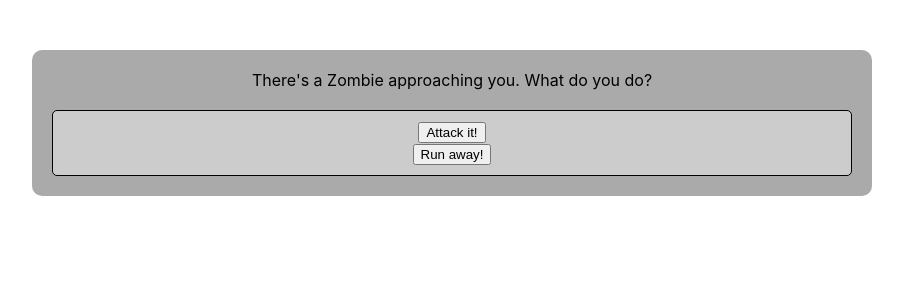
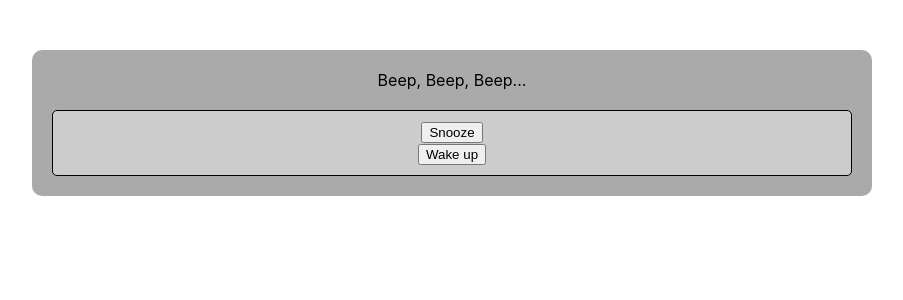
Before and after one commit to dirtykoder/dejavu, a React (Create React App) app: page / in a window 1280 px wide. Shown: the top 300 px of the page, without its empty margins (188-1091 px from the left). Built offline with nearby package versions, Linux system fonts and the light colour scheme; the HTML template or start-up script is replaced by a standard one.

Commit message:
Rework beginning

```diff
--- a/src/App.tsx
+++ b/src/App.tsx
@@ -1,10 +1,10 @@
 import React, { useState } from 'react';
 import './App.css';
-import PageOne from './pages/PageOne';
+import AlarmStarts from './pages/AlarmStarts';
 import { IPageModule } from './types';
 
 const App: React.FC = () => {
-  const [currentPage, setCurrentPage] = useState(PageOne as IPageModule)
+  const [currentPage, setCurrentPage] = useState(AlarmStarts as IPageModule)
 
   return (
     <div className="App">
--- a/src/pages/PageOne.tsx
+++ b/src/pages/AlarmStarts.tsx
@@ -4,23 +4,25 @@ import { Page } from '../components/Page'
 import { Options } from '../components/Options'
 import { Option } from '../components/Option'
 import { IPageComponent } from '../types'
-import ZombieAttacked from './ZombieAttacked'
-import RanAway from './RanAway'
+
+import SnoozeAlarm from './SnoozeAlarm'
+import WakeUp from './WakeUp'
+
 
 const PageContent: IPageComponent = (props) => {
   return (
     <Page>
       <div>
-        There's a Zombie approaching you. What do you do?
+        Beep, Beep, Beep...
       </div>
 
       <Options>
-        <Option onClick={() => props.navigateToPage(ZombieAttacked)}>
-          <div>Attack it!</div>
+        <Option onClick={() => props.navigateToPage(SnoozeAlarm)}>
+          <div>Snooze</div>
         </Option>
 
-        <Option onClick={() => props.navigateToPage(RanAway)}>
-          <div>Run away!</div>
+        <Option onClick={() => props.navigateToPage(WakeUp)}>
+          <div>Wake up</div>
         </Option>
       </Options>
     </Page>
--- a/src/pages/RanAway.tsx
+++ b/src/pages/SnoozeAlarm.tsx
@@ -1,16 +1,18 @@
 import React from 'react'
 
 import { Page } from '../components/Page'
-// import { Options } from '../components/Options'
-// import { Option } from '../components/Option'
+import { Options } from '../components/Options'
+import { Option } from '../components/Option'
 import { IPageComponent } from '../types'
 
 const PageContent: IPageComponent = (props) => {
   return (
     <Page>
       <div>
-        Omg, zombie!!!! Run awaaaayyy!!!
+        You smack your alarm clock and fall back asleep for another few minutes....
       </div>
+
+      {/* TODO: */}
     </Page>
   )
 }
--- a/src/pages/ZombieAttacked.tsx
+++ b/src/pages/WakeUp.tsx
@@ -1,23 +1,25 @@
 import React from 'react'
 
 import { Page } from '../components/Page'
-// import { Options } from '../components/Options'
-// import { Option } from '../components/Option'
+import { Options } from '../components/Options'
+import { Option } from '../components/Option'
 import { IPageComponent } from '../types'
 
 const PageContent: IPageComponent = (props) => {
   return (
     <Page>
       <div>
-        Hyyyaaaaahhh!!!!!
+        You get up, begrudgingly, rubbing the sleep out of your eyes.
       </div>
+
+      {/* TODO: */}
+
+      <Options>
+      </Options>
     </Page>
   )
 }
 
-const id = "Zombie Attacked"
-
 export default {
-  PageContent,
-  id
+  PageContent
 }
```
